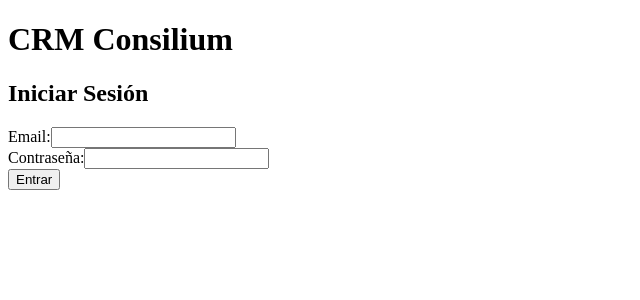
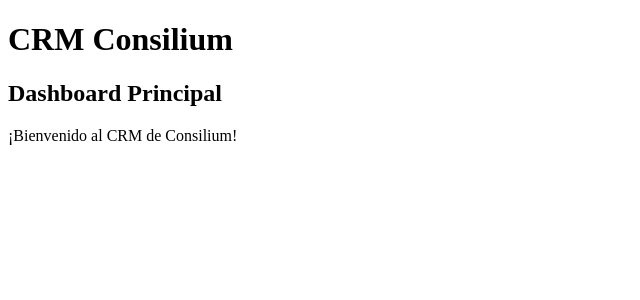
Before and after one commit to Diegox-17/CRM_2, a React (Vite) app in the folder frontend-service/: page / in a window 1280 px wide. Shown: the top 300 px of the page, without its empty margins (0-640 px from the left). Built offline with nearby package versions, Linux system fonts and the light colour scheme.

Commit message:
Update App.jsx

```diff
--- a/frontend-service/src/App.jsx
+++ b/frontend-service/src/App.jsx
@@ -1,13 +1,20 @@
 import React from 'react';
+import { BrowserRouter as Router, Routes, Route } from 'react-router-dom';
 import LoginPage from './pages/LoginPage';
+import DashboardPage from './pages/DashboardPage';
+import RegisterPage from './pages/RegisterPage';
 
 function App() {
-  return (
-    <div>
-      <h1>CRM Consilium</h1>
-      <LoginPage />
-    </div>
-  );
+    return (
+        <Router>
+            <h1>CRM Consilium</h1>
+            <Routes>
+                <Route path="/login" element={<LoginPage />} />
+                <Route path="/register" element={<RegisterPage />} />
+                <Route path="/" element={<DashboardPage />} />
+            </Routes>
+        </Router>
+    );
 }
 
 export default App;
```
